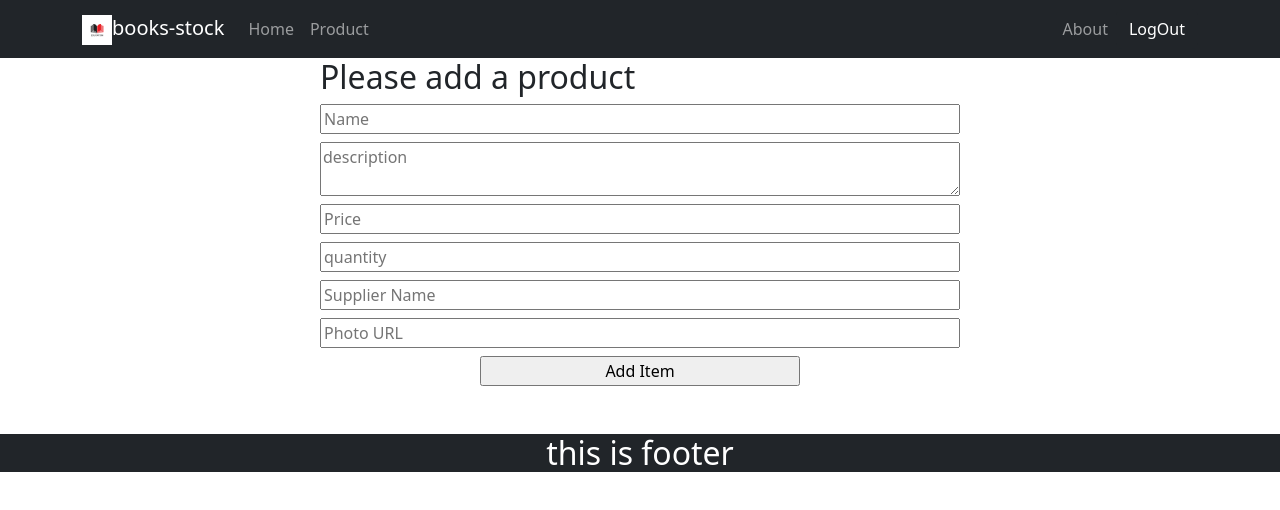
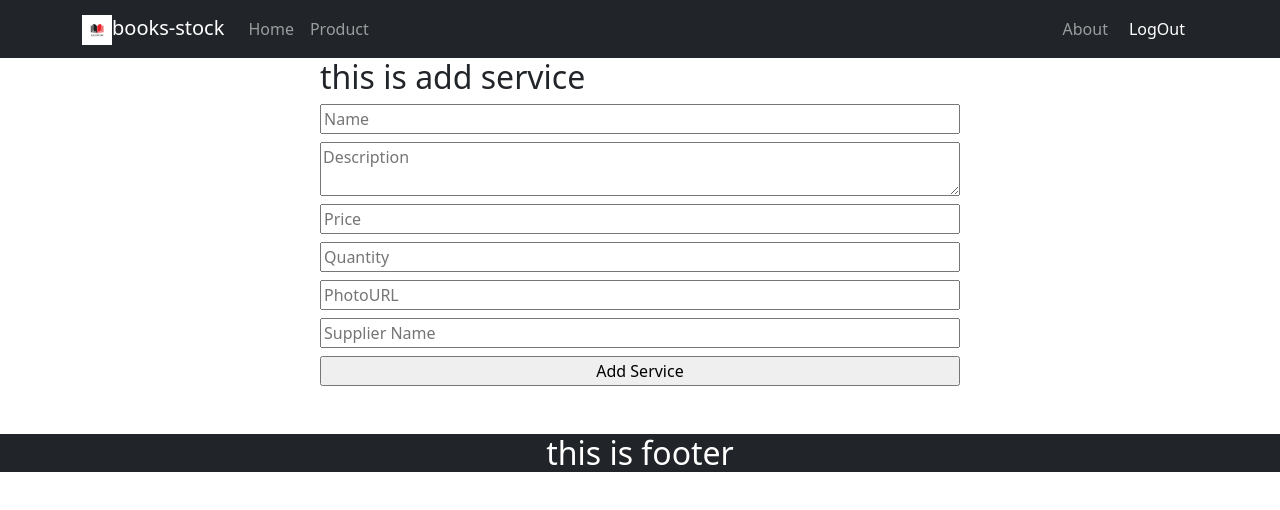
Before and after one commit to sakibhossan/books-stock-running, a React (Create React App) app: page /additem in a window 1280 px wide. Shown: the top 510 px of the page. Built offline with nearby package versions, Linux system fonts and the light colour scheme; no server answers; sample sign-in values are in the browser's storage.

Commit message:
react form hooks set up

```diff
--- a/src/Pages/AddItem/AddItem.js
+++ b/src/Pages/AddItem/AddItem.js
@@ -3,20 +3,34 @@ import { useForm } from "react-hook-form";
 
 const AddItem = () => {
     const { register, handleSubmit } = useForm();
-  const onSubmit = data => console.log(data);
+    const onSubmit = data => {
+
+        console.log(data);
+        const url =`http://localhost:5000/product`;
+        fetch(url,{
+            method: 'POST',
+        headers: {
+            'content-type': 'application/json'
+        },
+        body: JSON.stringify(data)
+        })
+        .then(res => res.json())
+        .then(result => {
+            console.log(result)
+        })
+    };
+
     return (
         <div className='w-50 mx-auto'>
-            <h2>Please add a  product</h2>
-            <form
-            className='d-flex flex-column'
-             onSubmit={handleSubmit(onSubmit)}>
-      <input className='mb-2' placeholder="Name" {...register("name")} />
-      <textarea className='mb-2' placeholder="description" {...register("description")} />
-      <input className='mb-2' placeholder="Price" type="number" {...register("price")} />
-      <input className='mb-2' placeholder="quantity" type="number" {...register("quantity")} />
-      <input className='mb-2' placeholder="Supplier Name" {...register("supplier name")} />
-      <input className='mb-2' placeholder="Photo URL" {...register("img")} />
-      <input className='mx-auto w-50 ' type="submit" value="Add Item" />
+            <h2>this is add service</h2>
+            <form className='d-flex flex-column' onSubmit={handleSubmit(onSubmit)}>
+      <input className='mb-2' placeholder='Name' {...register("name", { required: true, maxLength: 20 })} />
+      <textarea className='mb-2' placeholder='Description' {...register("description")} />
+      <input className='mb-2' placeholder='Price' type="number" {...register("price")} />
+      <input className='mb-2' placeholder='Quantity' type="number" {...register("quantity")} />
+      <input className='mb-2' placeholder='PhotoURL' type="text" {...register("img")} />
+      <input className='mb-2' placeholder='Supplier Name' type="text" {...register("supplier")} />
+      <input type="submit" value="Add Service" />
     </form>
         </div>
     );
```
